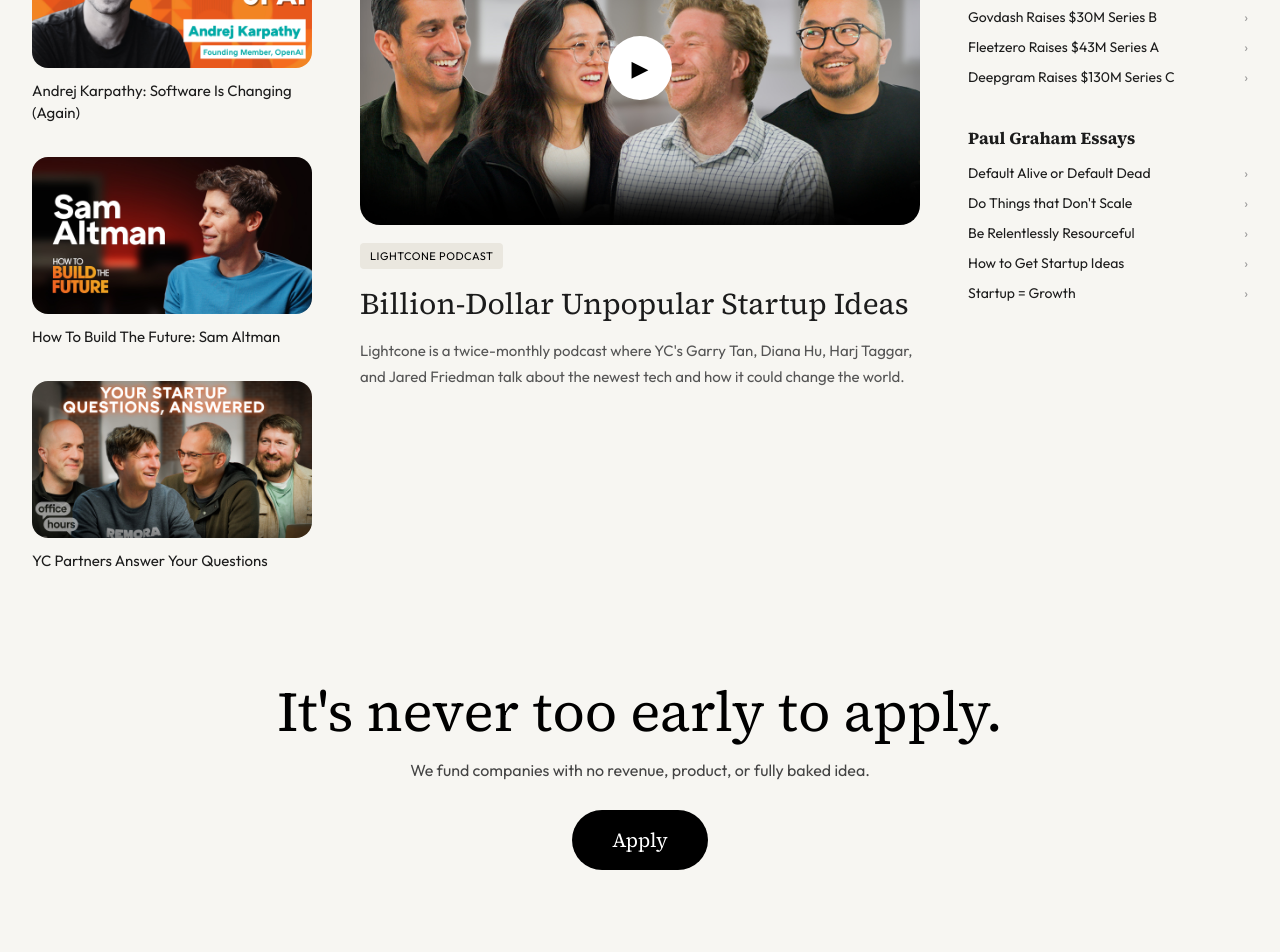
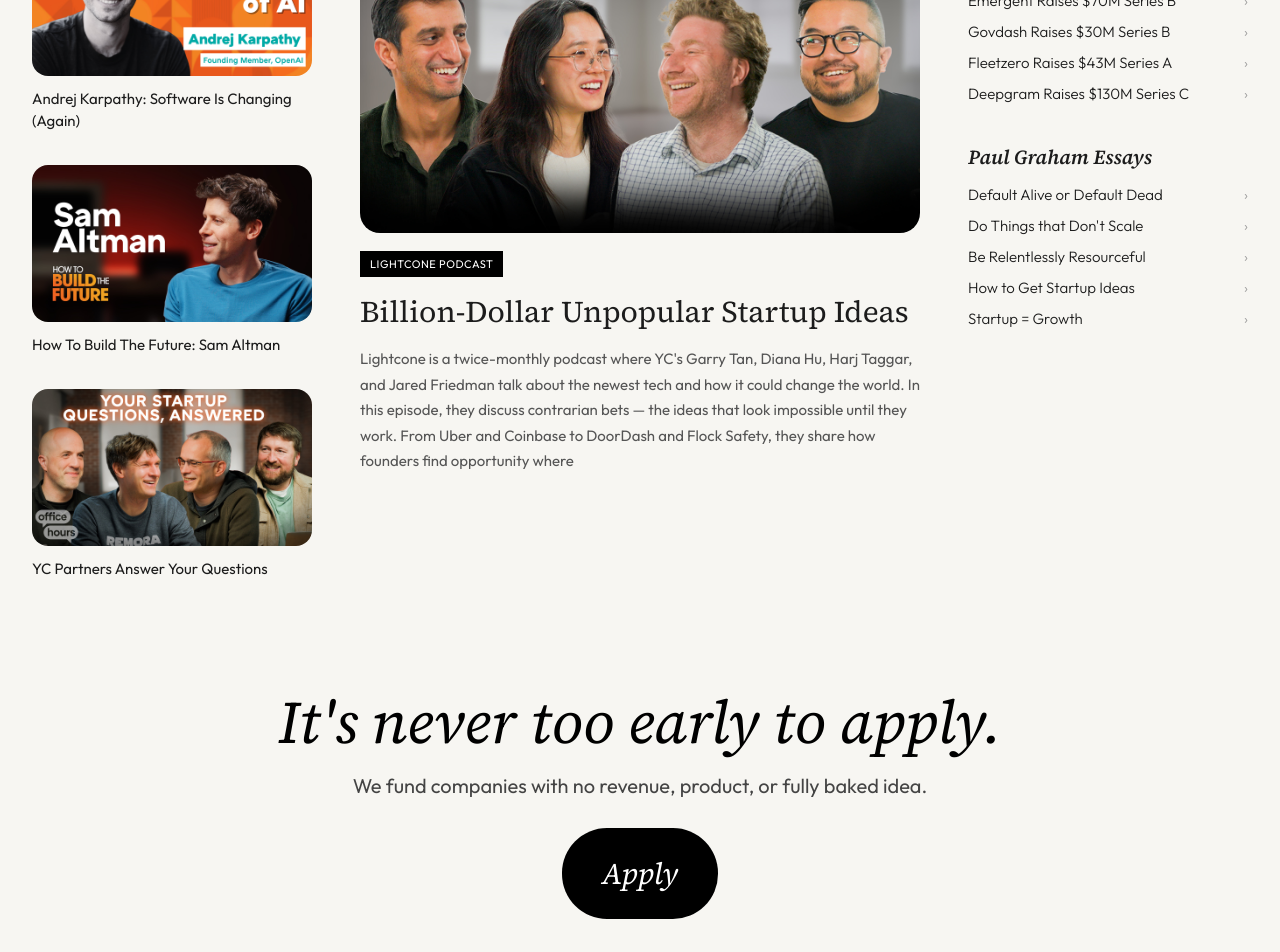
Before and after one commit to GORTHAN2007/Y-Combinator-Clone, a React (Vite) app: page / in a window 1280 px wide. Shown: the part 3560-4512 px from the top of the page. Built offline with nearby package versions, Linux system fonts and the light colour scheme.

Commit message:
Fixed the styling of Knowledge Section

```diff
--- a/src/components/Knowledge section/Knowledge.jsx
+++ b/src/components/Knowledge section/Knowledge.jsx
@@ -16,7 +16,6 @@ function Knowledge() {
     { img: LeftImg2, text: "How To Build The Future: Sam Altman" },
     { img: LeftImg3, text: "YC Partners Answer Your Questions" },
   ];
-
   const galleryImages = [Strip1, Strip2, Strip3, Strip4, Strip5];
 
   return (
@@ -37,7 +36,6 @@ function Knowledge() {
           <div className="center-col">
             <div className="hero-img-wrapper">
               <img src={CenterImg} alt="" />
-              <div className="play-btn">▶</div>
             </div>
 
             <span className="tag">LIGHTCONE PODCAST</span>
@@ -45,9 +43,7 @@ function Knowledge() {
             <h2>Billion-Dollar Unpopular Startup Ideas</h2>
 
             <p className="excerpt">
-              Lightcone is a twice-monthly podcast where YC's Garry Tan,
-              Diana Hu, Harj Taggar, and Jared Friedman talk about the newest
-              tech and how it could change the world.
+              Lightcone is a twice-monthly podcast where YC's Garry Tan, Diana Hu, Harj Taggar, and Jared Friedman talk about the newest tech and how it could change the world. In this episode, they discuss contrarian bets — the ideas that look impossible until they work. From Uber and Coinbase to DoorDash and Flock Safety, they share how founders find opportunity where
             </p>
           </div>
 
--- a/src/components/Layout/Footer.jsx
+++ b/src/components/Layout/Footer.jsx
@@ -9,7 +9,7 @@ export default function Footer() {
           <div className="footer-brand">
             <a href="/" aria-label="Home">
               <div className="footer-logo">
-                <img src="/logo.svg" alt="Y Combinator" />
+                <img src="src/assets/logo.svg" alt="Y Combinator" />
               </div>
             </a>
             <p className="footer-tagline">Make something people want.</p>
--- a/src/styles/Knowledge.css
+++ b/src/styles/Knowledge.css
@@ -13,8 +13,9 @@ body {
 .knowledge-title {
   text-align: center;
   font-family: "Source Serif 4", serif;
-  font-size: 44px;
+  font-size: 50px;
   font-weight: 400;
+  font-style: italic;
   margin-bottom: 60px;
   color: #1c1c1c;
 }
@@ -59,28 +60,13 @@ body {
   display: block;
 }
 
-.play-btn {
-  position: absolute;
-  top: 50%;
-  left: 50%;
-  transform: translate(-50%, -50%);
-  background: white;
-  width: 64px;
-  height: 64px;
-  border-radius: 50%;
-  display: flex;
-  align-items: center;
-  justify-content: center;
-  font-size: 22px;
-}
-
 .tag {
   display: inline-block;
   margin-top: 18px;
-  background: #eae7df;
+  background: #000000;
+  color: white;
   font-size: 11px;
   padding: 6px 10px;
-  border-radius: 4px;
   letter-spacing: 0.5px;
 }
 
@@ -99,7 +85,8 @@ body {
 }
 
 .right-col {
-  font-size: 14px;
+  font-size: 15px;
+  font-weight: 300;
 }
 
 .block {
@@ -108,7 +95,9 @@ body {
 
 .block h4 {
   font-family: "Source Serif 4", serif;
-  font-size: 17px;
+  font-size: 20px;
+  font-weight: 600;
+  font-style: italic;
   margin-bottom: 14px;
   color: #1c1c1c;
 }
@@ -134,13 +123,14 @@ body {
 
 .apply-title {
   font-family: "Source Serif 4", serif;
-  font-size: 56px;
+  font-size: 60px;
+  font-style: italic;
   font-weight: 400;
   margin-bottom: 10px;
 }
 
 .apply-sub {
-  font-size: 16px;
+  font-size: 20px;
   color: #444;
   margin-bottom: 30px;
 }
@@ -149,10 +139,12 @@ body {
   background: black;
   color: white;
   border: none;
-  padding: 16px 40px;
-  border-radius: 40px;
-  font-size: 20px;
+  padding: 25px 40px;
+  border-radius: 45px;
+  font-size: 30px;
   font-family: "Source Serif 4", serif;
+  font-weight: 400;
+  font-style: italic;
   cursor: pointer;
   margin-bottom: 60px;
 }
```
